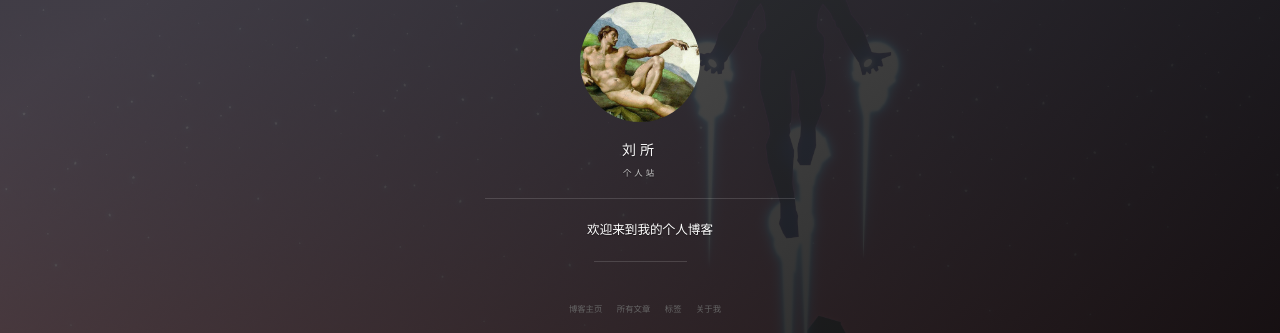
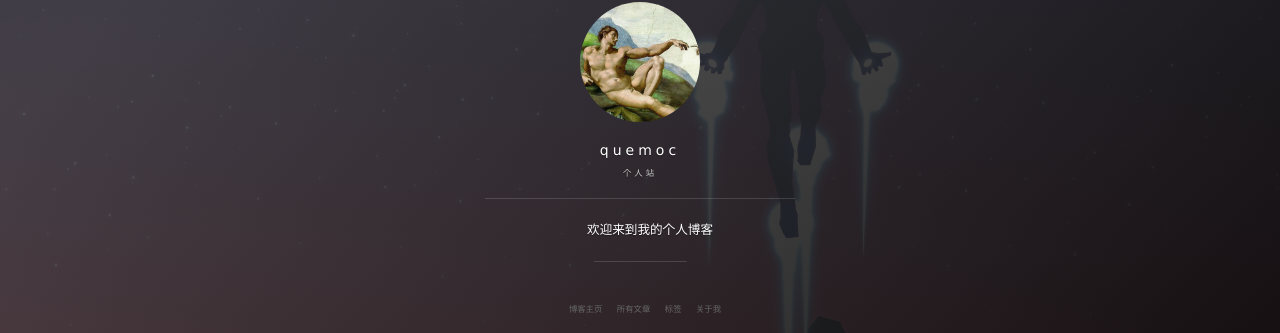
Before and after one commit to quemoc/quemoc.github.io, a Jekyll site: the page built from index.html, in a window 1280 px wide. Shown: the part 286-619 px from the top of the page. Built offline with Jekyll 4.4.1, drawn with Linux system fonts in a browser that asks for light colours; nearby versions of some CDN libraries; the list of posts is cut into pages by our own code; comment, search, counter and statistics services are not loaded; some of the changed text lies outside the part shown.

Commit message:
Update _config.yml

```diff
--- a/_config.yml
+++ b/_config.yml
@@ -1,5 +1,5 @@
 # Basic
-title: 刘所
+title: quemoc
 subtitle: 个人站
 description: 欢迎来到我的个人博客
 # 头像里面的标题
```
